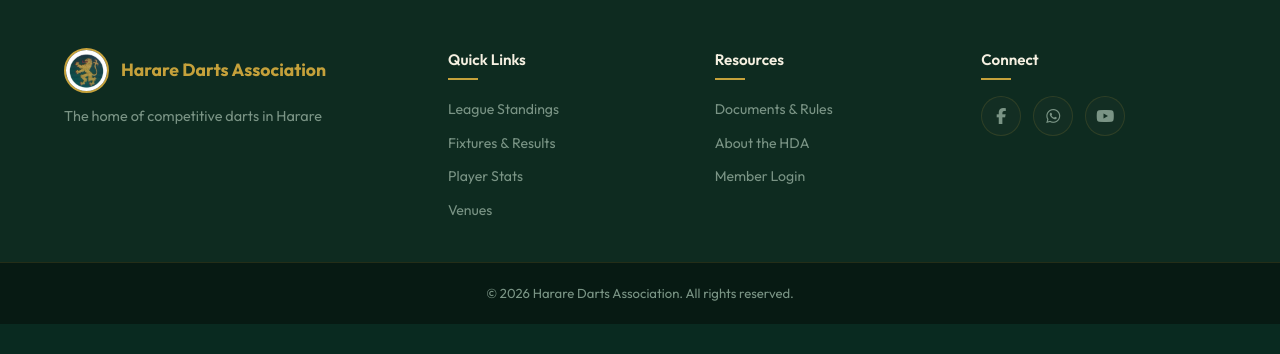
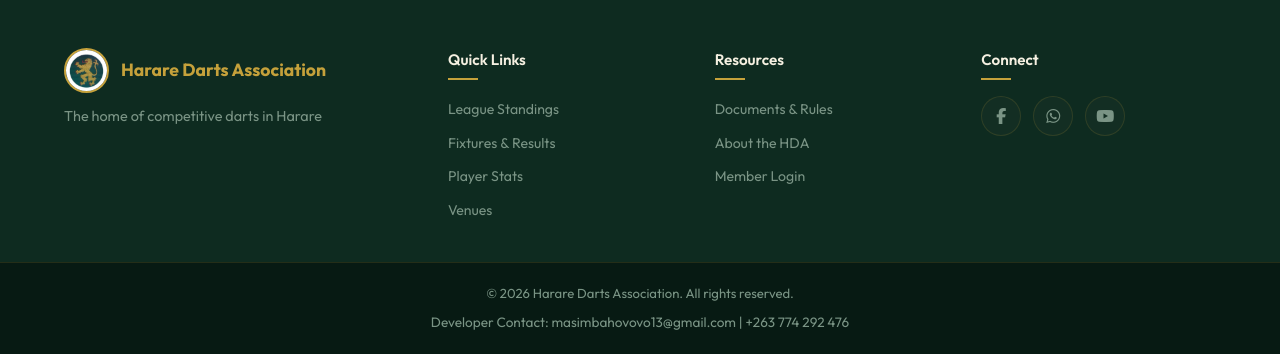
Before and after one commit to MASIMBAHOVOVO/Harare-Darts-Association, a Flask app: page /about in a window 1280 px wide. Shown: the part 1190-1544 px from the top of the page. Before the commit the page ends 1514 px from the top, so only its background shows below. Run offline with Flask 3, Linux system fonts and the light colour scheme.

Commit message:
Feat: Add developer contact info to footer

```diff
--- a/templates/base.html
+++ b/templates/base.html
@@ -118,6 +118,9 @@
         </div>
         <div class="footer-bottom">
             <p>&copy; {{ now.year if now is defined else '2026' }} Harare Darts Association. All rights reserved.</p>
+            <p class="developer-info" style="font-size: 0.85rem; margin-top: 0.5rem; color: var(--text-muted);">
+                Developer Contact: <a href="mailto:masimbahovovo13@gmail.com" style="color: var(--text-muted);">masimbahovovo13@gmail.com</a> | <a href="tel:+263774292476" style="color: var(--text-muted);">+263 774 292 476</a>
+            </p>
         </div>
     </footer>
 
```
